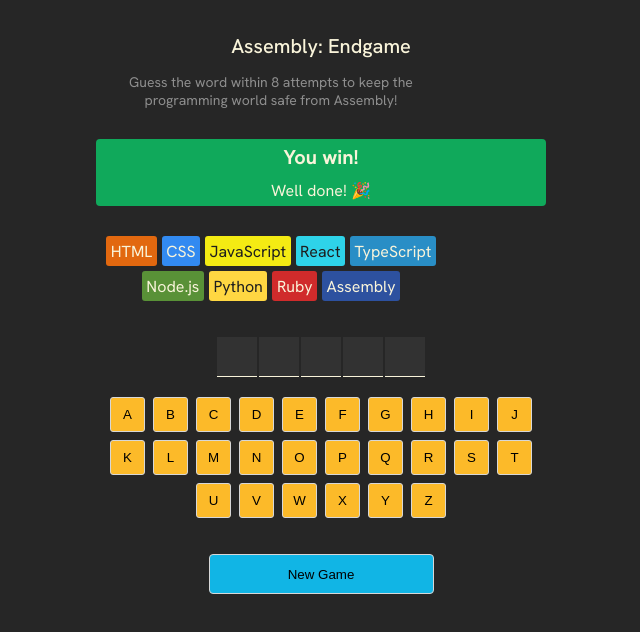
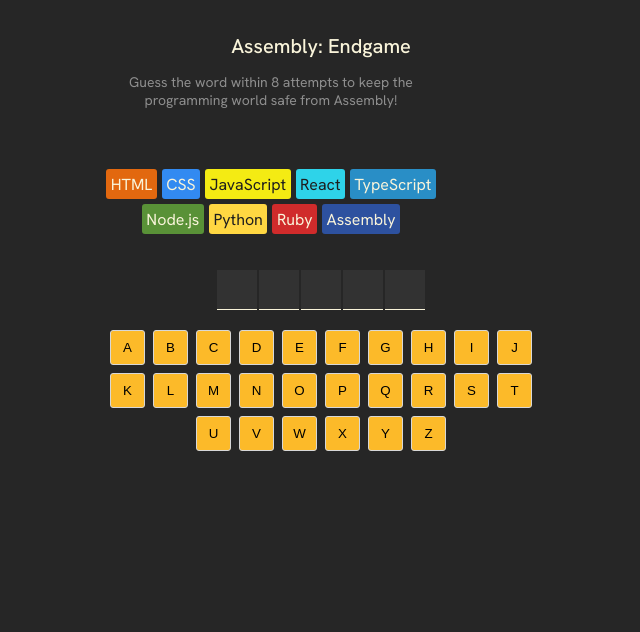
Before and after one commit to yy933/Assembly-Endgame-react-javascript-, a React (Vite) app: page / in a window 1280 px wide. Shown: the top 632 px of the page, without its empty margins (319-959 px from the left). Built offline with nearby package versions, Linux system fonts and the light colour scheme.

Commit message:
feat: implement conditional rendering on win/lose status

```diff
--- a/src/App.jsx
+++ b/src/App.jsx
@@ -2,7 +2,20 @@
 import { clsx } from "clsx";
 import languages from "./data/languages";
 
-export default function AssemblyEndgame() {
+/**
+ * Goal: Add in the incorrect guesses mechanism to the game
+ *
+ * Challenge:
+ * Conditionally render either the "won" or "lost" statuses
+ * from the design, both the text and the styles, based on the
+ * new derived variables.
+ *
+ * Note: We always want the surrounding `section` to be rendered,
+ * so only change the content inside that section. Otherwise the
+ * content on the page would jump around a bit too much.
+ */
+
+export default function App() {
   // State values
   const [currentWord, setCurrentWord] = useState("react");
   const [guessedLetters, setGuessedLetters] = useState([]);
@@ -11,6 +24,17 @@
   const wrongGuessCount = guessedLetters.filter(
     (letter) => !currentWord.includes(letter),
   ).length;
+
+  const isGameWon = currentWord
+    .split("")
+    .every((letter) => guessedLetters.includes(letter));
+  const isGameLost = wrongGuessCount >= languages.length - 1;
+  const isGameOver = isGameWon || isGameLost;
+
+  const gameStatusClassName = clsx("game-status", {
+    won: isGameWon,
+    lost: isGameLost,
+  });
 
   // Static values
   const alphabet = "abcdefghijklmnopqrstuvwxyz";
@@ -72,14 +96,27 @@
           from Assembly!
         </p>
       </header>
-      <section className="game-status">
-        <h2>You win!</h2>
-        <p>Well done! 🎉</p>
+
+      <section className={gameStatusClassName}>
+        {isGameOver ? (
+          isGameWon ? (
+            <>
+              <h2>You win!</h2>
+              <p>Well done! 🎉</p>
+            </>
+          ) : (
+            <>
+              <h2>Game over!</h2>
+              <p>You lose! Better start learning Assembly 😭</p>
+            </>
+          )
+        ) : null}
       </section>
+
       <section className="language-chips">{languageElements}</section>
       <section className="word">{letterElements}</section>
       <section className="keyboard">{keyboardElements}</section>
-      <button className="new-game">New Game</button>
+      {isGameOver && <button className="new-game">New Game</button>}
     </main>
   );
 }
--- a/src/index.css
+++ b/src/index.css
@@ -30,13 +30,20 @@
 }
 
 section.game-status {
-  background-color: #10a95b;
   display: flex;
   flex-direction: column;
   align-items: center;
   color: #f9f4da;
   border-radius: 4px;
   margin-block: 30px;
+}
+
+section.game-status.won {
+  background-color: #10a95b;
+}
+
+section.game-status.lost {
+  background-color: #f44336;
 }
 
 section.game-status > p {
```
